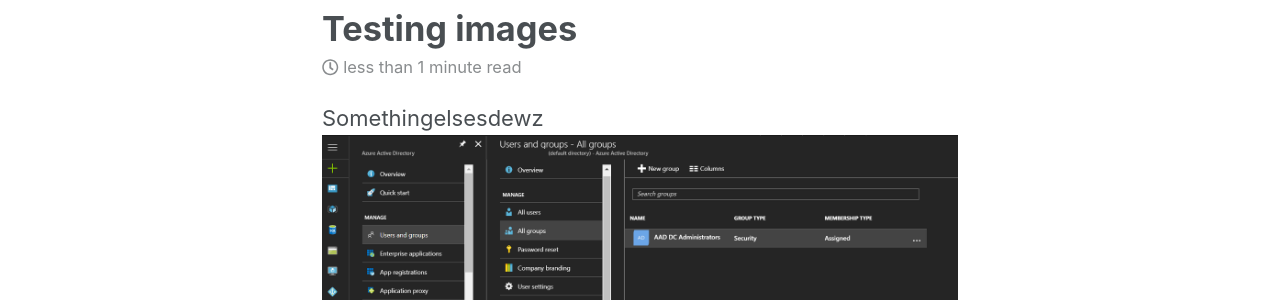
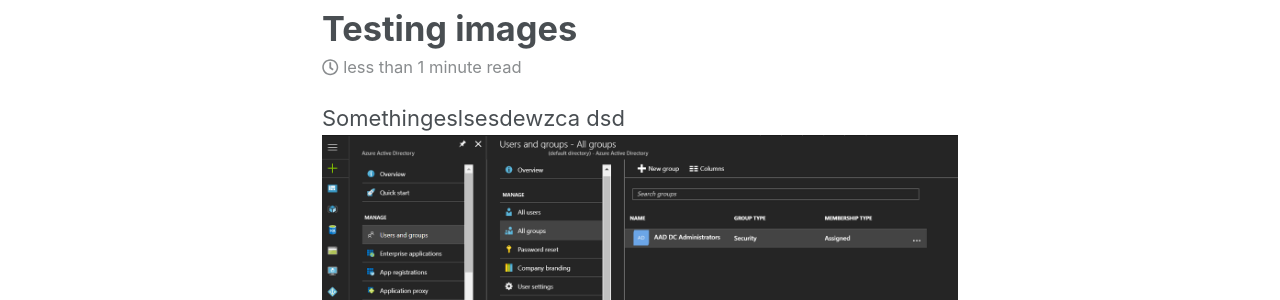
Before and after one commit to BenchProjects/PWS-Blog, a Jekyll site: the page built from _posts/2018-16-05-TestImage.md, in a window 1280 px wide and 900 px high. Shown: the part 132-432 px from the top of the window. Built offline with Jekyll 4.4.1, drawn with Linux system fonts in a browser that asks for light colours; nearby versions of some CDN libraries.

Commit message:
Testing images

```diff
--- a/_config.yml
+++ b/_config.yml
@@ -21,7 +21,7 @@ title_separator          : "-"
 name                     : "Phil Will Scot"
 description              : "Using Docker with Azure / AWS"
 url                      : # the base hostname & protocol for your site e.g. "https://mmistakes.github.io"
-baseurl                  : "/PWS-Blog"
+baseurl                  : "/PWS-Blog/"
 repository               : # GitHub username/repo-name e.g. "mmistakes/minimal-mistakes"
 teaser                   : # path of fallback teaser image, e.g. "/assets/images/500x300.png"
 # breadcrumbs            : false # true, false (default)
--- a/_posts/2018-16-05-TestImage.md
+++ b/_posts/2018-16-05-TestImage.md
@@ -4,5 +4,5 @@ author: Will Andrews
 date: 2018-05-16
 ---
 
-Somethingelsesdewz
-![image-title-here](/PWS-Blog/img/aad-dc-admin-group.png)
+Somethingeslsesdewzca dsd
+![image-title-here](/img/aad-dc-admin-group.png)
```
